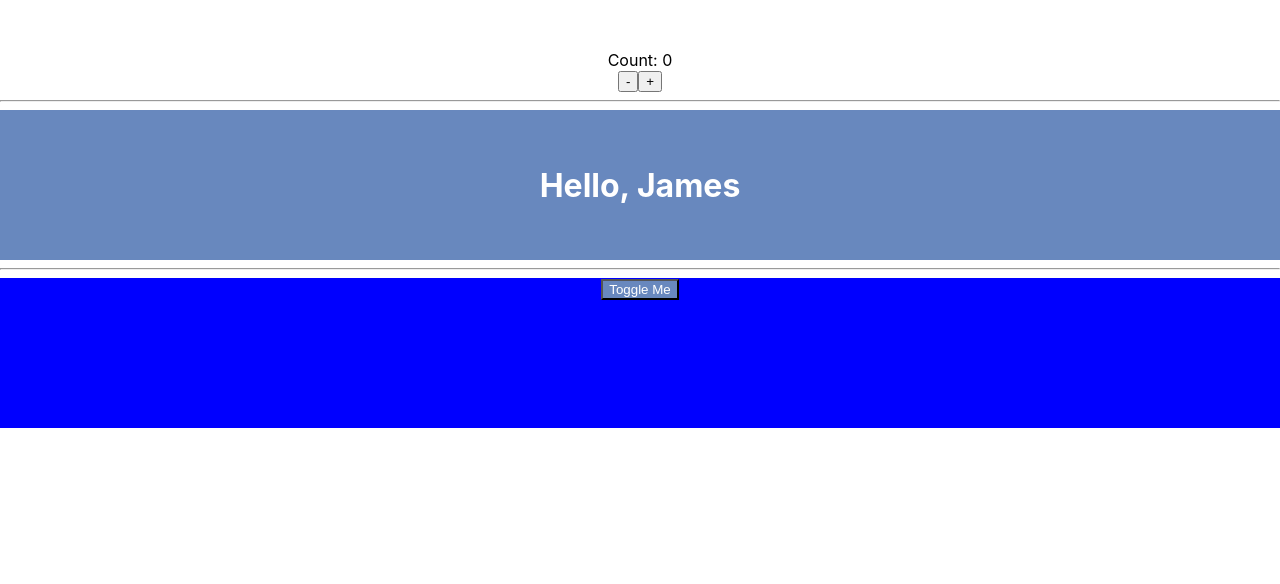
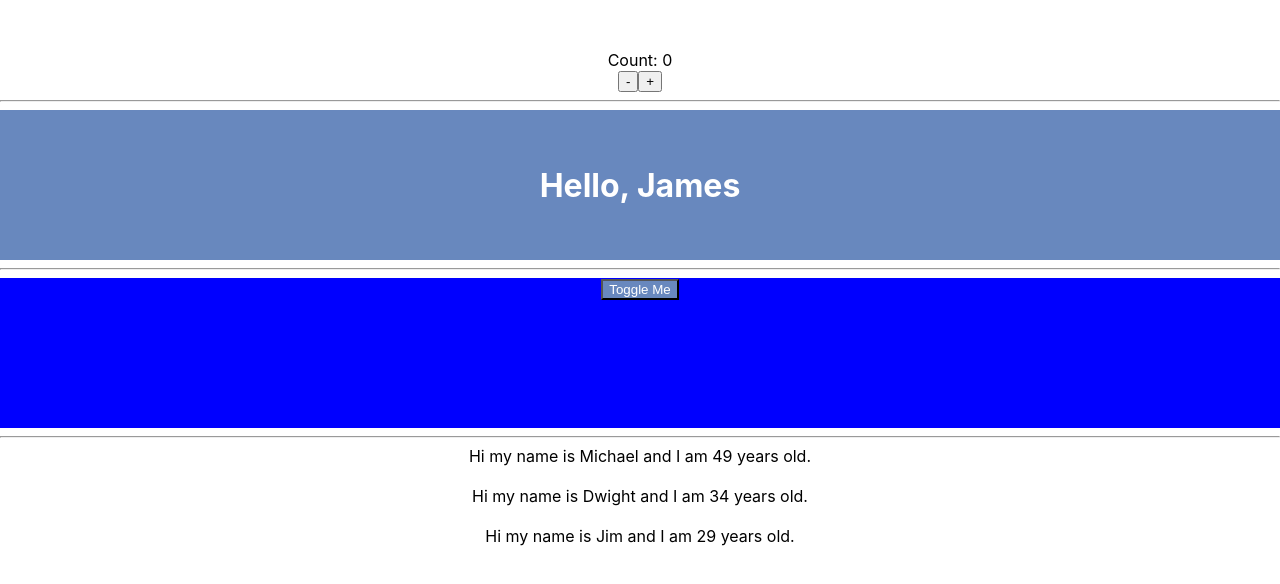
Before and after one commit to Jvaz0715/react-intro-frontend-v2, a React (Create React App) app: page / in a window 1280 px wide. Shown: the top 584 px of the page. Built offline with nearby package versions, Linux system fonts and the light colour scheme.

Commit message:
explors parent-child component properties

```diff
--- a/src/App.js
+++ b/src/App.js
@@ -1,4 +1,5 @@
 import React, { Component } from "react";
+import Child1 from './components/Child1';
 
 import "./App.css";
 
@@ -29,6 +30,7 @@ export class App extends Component {
 
   toggleColorFunc = () => {
     this.setState((prevState) => {
+
       return {
         toggle: !prevState.toggle,
       }
@@ -55,6 +57,17 @@ export class App extends Component {
         <div className={`toggle-container ${this.state.toggle ? "toggle-true" : "toggle-false"}`}>
           <button onClick={this.toggleColorFunc}>Toggle Me</button>
         </div>
+
+        <hr />
+
+        <Child1 name="Michael" age={49}/>
+        <br />
+
+        <Child1 name="Dwight" age={34}/>
+        <br />
+
+        <Child1 name="Jim" age={29}/>
+        <br />
       </div>
     );
   };
--- /dev/null
+++ b/src/components/Child1.js
@@ -0,0 +1,18 @@
+import React, { Component } from 'react';
+
+
+export class Child1 extends Component {
+   constructor(props){
+      super(props);
+      console.log(this);
+   }
+   render() {
+      return (
+         <div>
+            Hi my name is {this.props.name} and I am {this.props.age} years old.
+         </div>
+      )
+   }
+}
+
+export default Child1;
```
